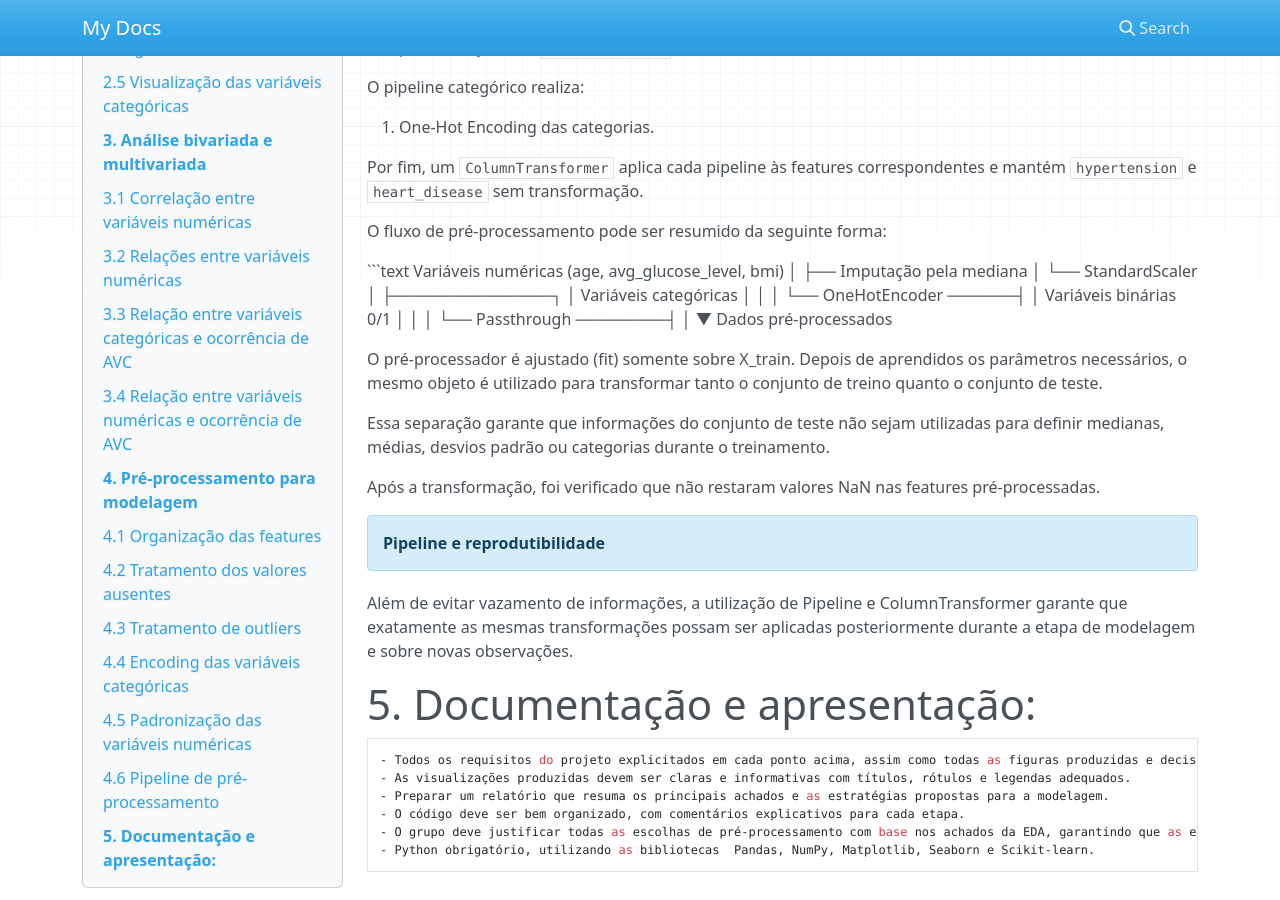
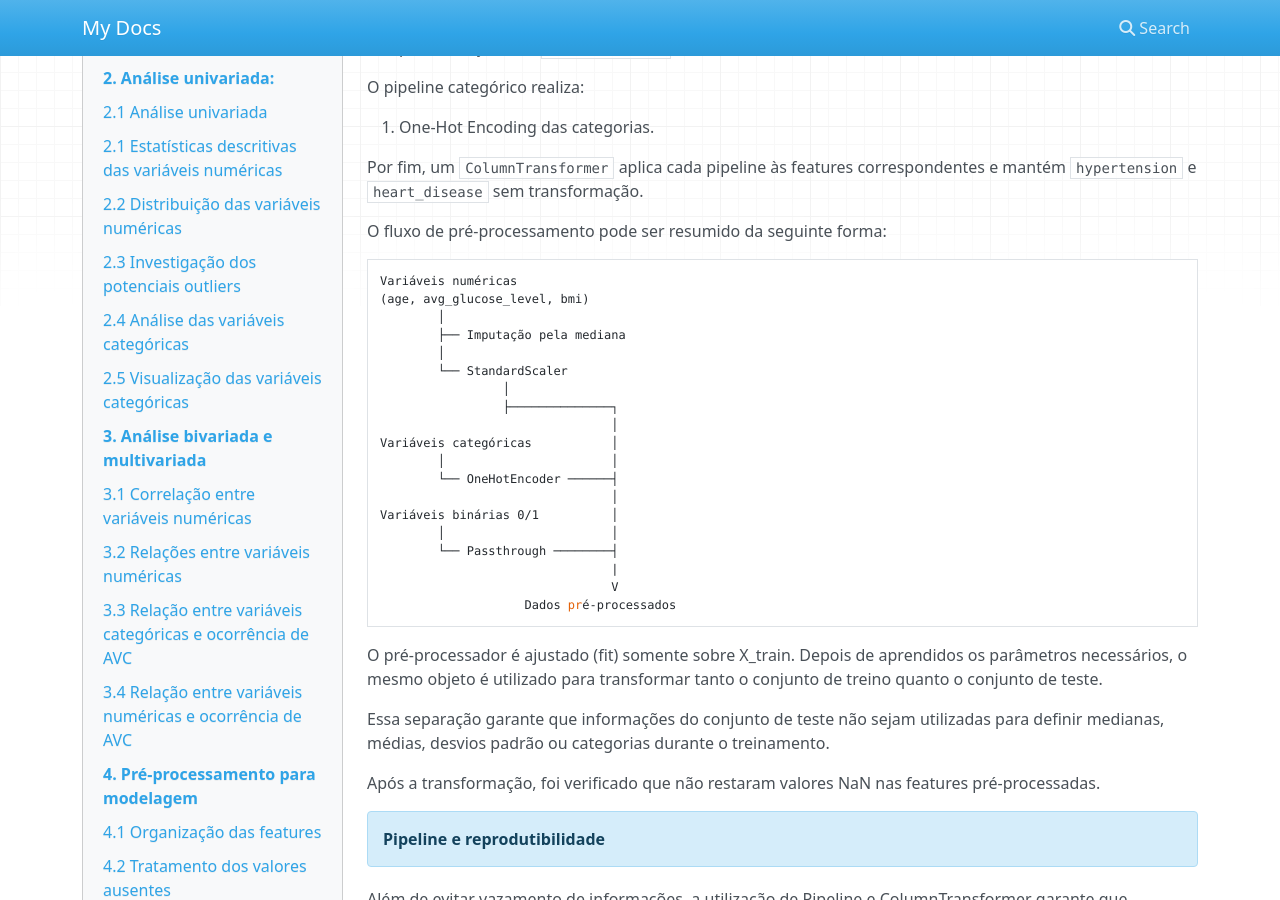
Before and after one commit to emilybrtt/projeto-machine-learning, an MkDocs documentation site: the page built from docs/index.md, in a window 1280 px wide and 900 px high, scrolled down 22784 px. Built offline with MkDocs 1.6.1, drawn with Linux system fonts in a browser that asks for light colours; nearby versions of some CDN libraries.

Commit message:
fix: diagrama arrumado

````diff
--- a/docs/index.md
+++ b/docs/index.md
@@ -996,9 +996,10 @@
 Variáveis binárias 0/1          │
         │                       │
         └── Passthrough ────────┤
-                                │
-                                ▼
+                                |
+                                V
                     Dados pré-processados
+```
 
 O pré-processador é ajustado (fit) somente sobre X_train. Depois de
 aprendidos os parâmetros necessários, o mesmo objeto é utilizado para
````
